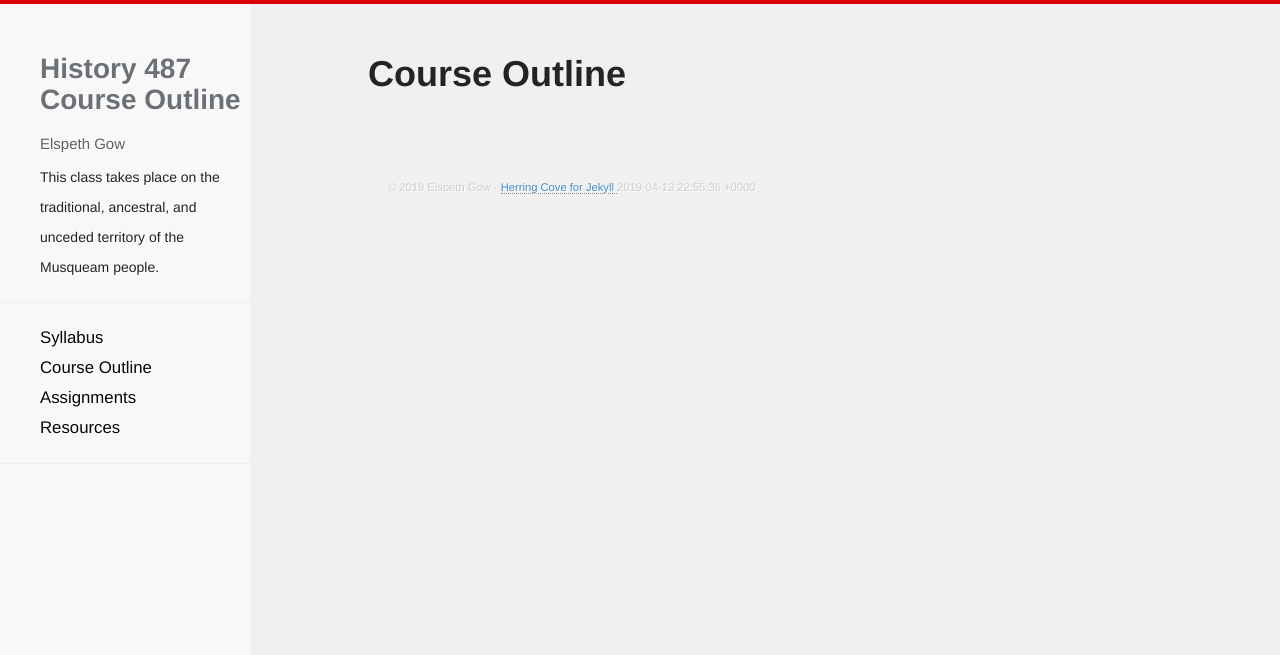
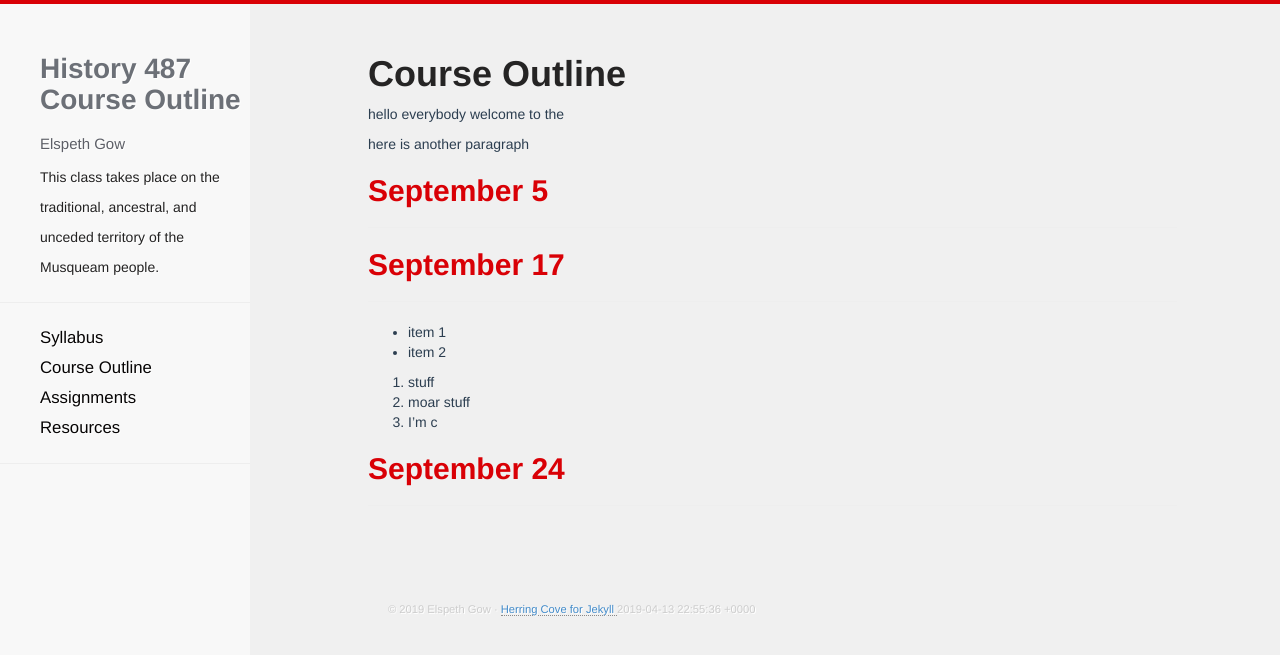
Before and after one commit to esgow/HIST487, a Jekyll site: the page built from outline.md, in a window 1280 px wide. Shown: the top 655 px of the page. Built offline with Jekyll 4.4.1, drawn with Linux system fonts in a browser that asks for light colours; nearby versions of some CDN libraries; our own code applies the rules of GitHub Pages for plain Markdown files; Markdown is read by kramdown in place of the engine named in the settings.

Commit message:
Update outline.md

```diff
--- a/outline.md
+++ b/outline.md
@@ -1 +1,28 @@
 # Course Outline
+
+hello everybody welcome to the
+
+here is another paragraph
+
+
+## September 5
+------
+
+
+
+
+
+## September 17
+------
+
+* item 1
+* item 2
+
+1. stuff
+1. moar stuff
+1. I'm c
+
+
+
+## September 24
+------
```
